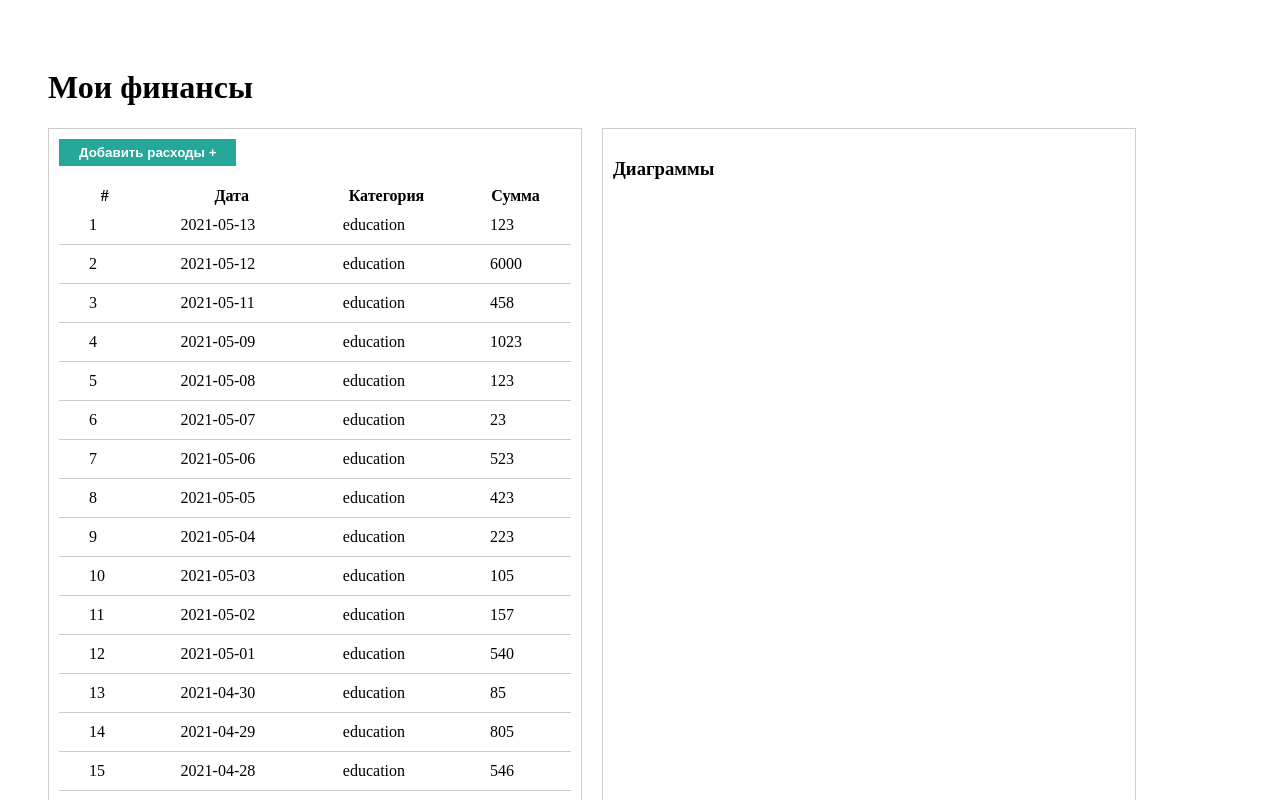
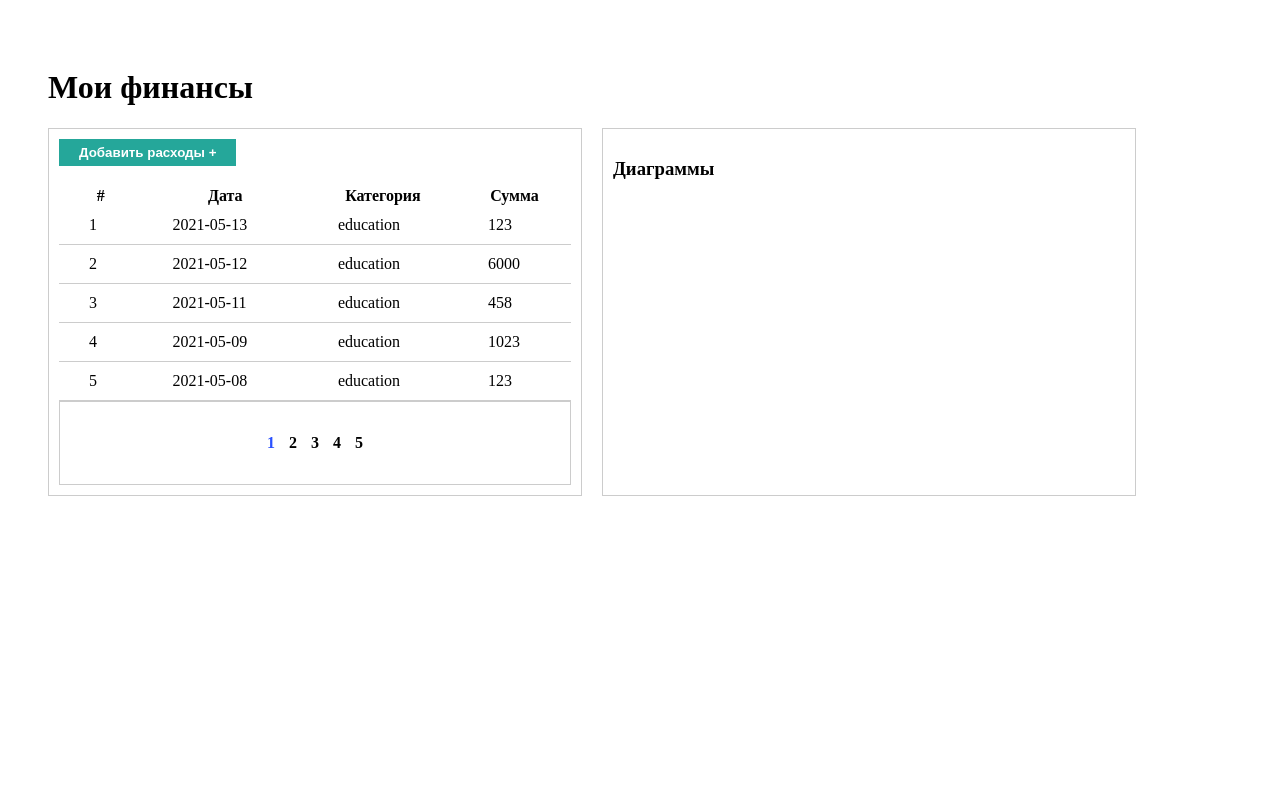
Before and after one commit to Rome44100/GB_vuejs, a Vue app in the folder grossbook/: page / in a window 1280 px wide. Shown: the top 800 px of the page. Built offline with nearby package versions, Linux system fonts and the light colour scheme.

Commit message:
Complete Lesson_3, but exercise 5 with error by add cost

```diff
--- a/grossbook/src/App.vue
+++ b/grossbook/src/App.vue
@@ -10,8 +10,8 @@
           <div v-show="flag" :class="[$style.toggle_form]">
             <PaymentForm @PushDataForm="addRow" />
           </div>
-          <PaymentsLis :items="payList" />
-          <Pagination :onePageNums="onePageNums" :pages="pages" />
+          <PaymentsLis :items="pageList"  />
+          <Pagination :onePageNums="onePageNums" :pages="pages" :page="page" @setNumList="setPage" />
         </div>
         <div :class="[$style.columns]">
           <h3>Диаграммы</h3>
@@ -37,6 +37,7 @@ export default {
     return {
       flag: false,
       onePageNums: 5,
+      pageList: [],
       payList: [
         { date: '2021-05-13', category: 'education', price: 123 },
         { date: '2021-05-12', category: 'education', price: 6000 },
@@ -65,7 +66,8 @@ export default {
         { date: '2021-04-18', category: 'education', price: 465 }
       ],
       listLength: 0,
-      pages: 0
+      pages: 0,
+      page: 1
     }
   },
   methods: {
@@ -74,11 +76,22 @@ export default {
     },
     addRow (data) {
       this.payList.unshift(data)
+      this.listLength = this.payList.length
+      this.pages = this.listLength / this.onePageNums
+      this.getPageList(0, this.onePageNums)
+    },
+    getPageList (start, end) {
+      this.pageList = this.payList.slice(start, end)
+    },
+    setPage (data) {
+      const n = data - 1
+      this.getPageList(this.onePageNums * n, this.onePageNums * n + this.onePageNums)
     }
   },
   mounted () {
     this.listLength = this.payList.length
     this.pages = this.listLength / this.onePageNums
+    this.getPageList(0, this.onePageNums)
   }
 }
 </script>
--- a/grossbook/src/components/Pagination.vue
+++ b/grossbook/src/components/Pagination.vue
@@ -1,8 +1,11 @@
 <template>
   <div :class="[$style.pagination]">
-    <a href="#1">left</a>
-    <a v-for="(n, index) in pages" :key="index" href="#1" @click="setPage(n)">{{ n }}</a>
-    <a href="#1">right</a>
+    <ul>
+      <li v-for="(n, index) in pages" :key="index">
+        <a v-if="page == n" :class="[$style.active]" href="#1" @click="setPage($event)" :data-num="n">{{ n }}</a>
+        <a v-else href="#1" @click="setPage($event)" :data-num="n">{{ n }}</a>
+      </li>
+    </ul>
   </div>
 </template>
 
@@ -14,6 +17,9 @@ export default {
     },
     pages: {
       type: Number
+    },
+    page: {
+      type: Number
     }
   },
   data () {
@@ -22,7 +28,9 @@ export default {
     }
   },
   methods: {
-    setPage (n) {
+    setPage ($event) {
+      this.$emit('setNumList', $event.target.dataset.num)
+      $event.target.classList.add = 'active'
     }
   }
 }
@@ -30,14 +38,24 @@ export default {
 
 <style module>
 .pagination {
+    border: solid 1px #ccc;
+}
+.pagination ul {
     display: flex;
     justify-content: center;
     padding: 16px 0;
     gap: 14px;
-    border: solid 1px #ccc;
+}
+.pagination li {
+  list-style: none;
 }
 .pagination a {
     color: #000;
     text-decoration: none;
+    font-weight: 600;
+}
+.pagination a.active {
+    color: rgb(43, 82, 255);
+    cursor: default;
 }
 </style>
--- a/grossbook/src/components/PaymentsLis.vue
+++ b/grossbook/src/components/PaymentsLis.vue
@@ -22,6 +22,9 @@ export default {
   props: {
     items: {
       type: Array
+    },
+    onePageNums: {
+      type: Number
     }
   },
   methods: {
```
